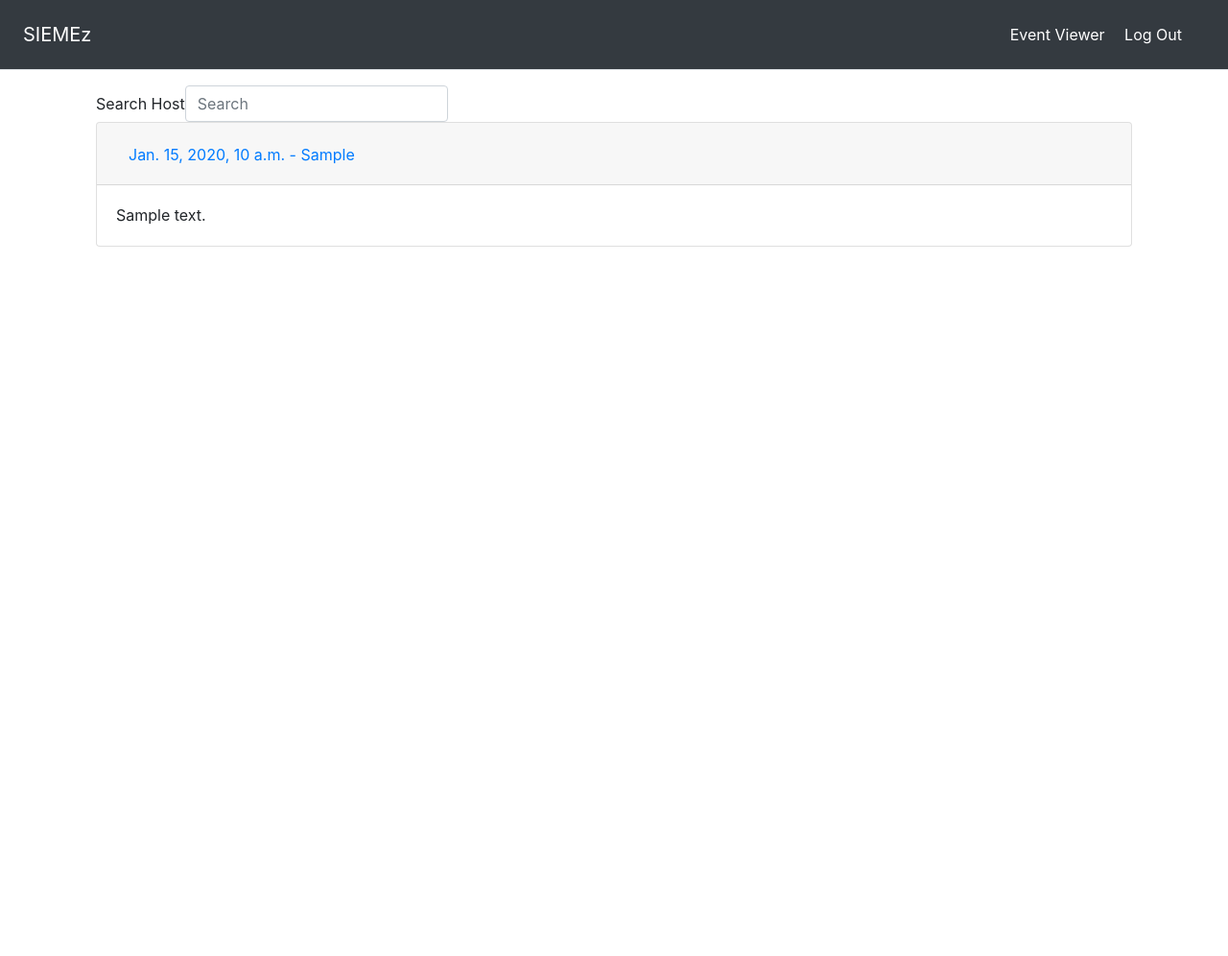
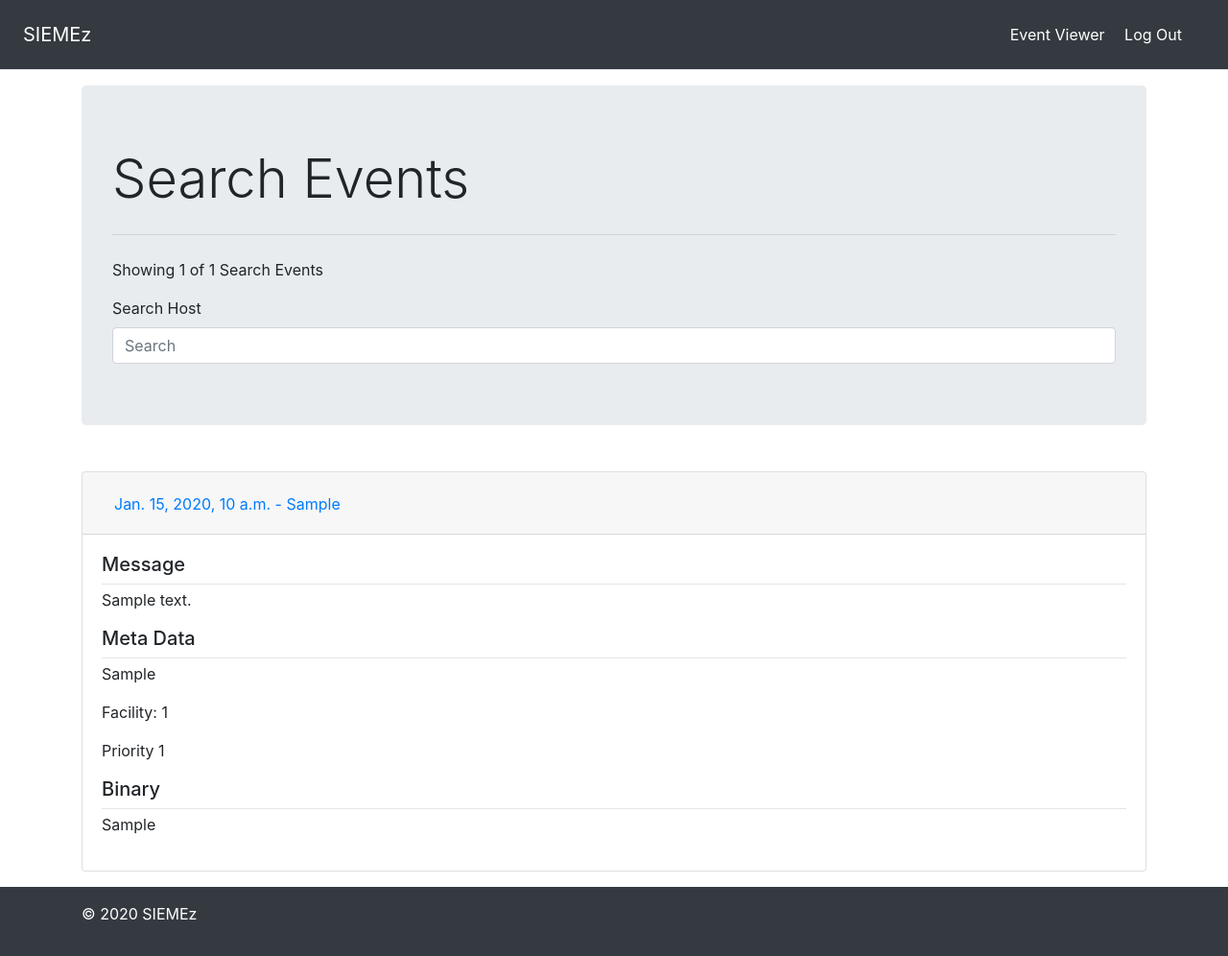
Before and after one commit to jwhitt3r/SIEMEz, a Django app: page /event/ in a window 1280 px wide, after a click that opens the changed part. Shown: the whole page at 96% size. Before the commit the page ends 257 px from the top, so only its background shows below. Run offline with Django 3.2, Linux system fonts and the light colour scheme; a user stored in the database is signed in; tables that the repository leaves empty hold one stand-in row (values such as "Sample post"); some libraries are stand-ins or nearby versions.

Commit message:
Date formatting and Event Viewer has been reconfigured
The event viewer and search events have been adapted to be more visually appealing. Additionally, a footer has been added to the web page.

Reworked the model to work with the rsyslog data format. This may need further tweaks.

```diff
--- a/docker-compose.yml
+++ b/docker-compose.yml
@@ -22,8 +22,7 @@ services:
       - postgres_data:/var/lib/postgresql/data/
     environment:
       - "POSTGRES_HOST_AUTH_METHOD=trust"
-    ports:
-      - 5432:5432
+
 
 volumes:
   postgres_data:
--- a/siem/admin.py
+++ b/siem/admin.py
@@ -2,4 +2,6 @@ from django.contrib import admin
 from .models import Event
 # Register your models here.
 
+
+
 admin.site.register(Event)
--- a/siem/models.py
+++ b/siem/models.py
@@ -25,26 +25,28 @@ from django.db import models
 # systemid -> integer
 
 class Event(models.Model):
- customerid = models.BigIntegerField(blank=True, null=True)
+ customerid = models.BigIntegerField(blank=True, default=0, null=True)
  receivedat = models.DateTimeField()
  devicereportedtime = models.DateTimeField()
- facility = models.IntegerField()
- priority = models.IntegerField()
+ facility = models.PositiveIntegerField(default=0, null=True)
+ priority = models.PositiveIntegerField()
  fromhost = models.CharField(max_length=60)
  message = models.TextField()
- ntseverity = models.IntegerField(blank=True, null=True)
- importance = models.IntegerField(blank=True, null=True)
+ ntseverity = models.PositiveIntegerField(blank=True, default=0, null=True)
+ importance = models.PositiveIntegerField(blank=True, default=0, null=True)
  eventsource = models.CharField(max_length=60, blank=True, null=True)
  eventuser = models.CharField(max_length=60, blank=True, null=True)
- eventcategory = models.IntegerField(blank=True, null=True)
- eventid = models.IntegerField(blank=True, null=True)
+ eventcategory = models.PositiveIntegerField(blank=True, default=0, null=True)
+ eventid = models.PositiveIntegerField(blank=True, default=0, null=True)
  eventbinary = models.TextField(blank=True, null=True)
- maxavailable = models.IntegerField(blank=True, null=True)
- currusage = models.IntegerField(blank=True, null=True)
- minusage = models.IntegerField(blank=True, null=True)
- maxusage = models.IntegerField(blank=True, null=True)
- infounitid = models.IntegerField()
+ maxavailable = models.PositiveIntegerField(blank=True, default=0, null=True)
+ currusage = models.PositiveIntegerField(blank=True, default=0, null=True)
+ minusage = models.PositiveIntegerField(blank=True, default=0, null=True)
+ maxusage = models.PositiveIntegerField(blank=True, default=0, null=True)
+ infounitid = models.PositiveIntegerField()
  syslogtag = models.CharField(max_length=60)
  eventlogtype = models.CharField(max_length=60, blank=True, null=True)
  genericfilename = models.CharField(max_length=60, blank=True, null=True)
- systemid = models.IntegerField(blank=True, null=True)
+ systemid = models.PositiveIntegerField(blank=True, default=0, null=True)
+ def __str__(self):
+     return self.fromhost
--- a/siem/views.py
+++ b/siem/views.py
@@ -13,15 +13,17 @@ class EventListView(LoginRequiredMixin, ListView):
     template_name = 'siem/event.html'
     context_object_name = 'event_list'
     login_url = 'account_login'
+    paginate_by = 25
+    ordering = ['-receivedat']
 
 class SearchEventResultsListView(LoginRequiredMixin, ListView):
     model = Event
     template_name = 'siem/search_event.html'
     context_object_name = 'event_list'
     login_url = 'account_login'
-
+    paginate_by = 25
     def get_queryset(self):
         hostname = self.request.GET.get('hostname')
         return Event.objects.filter(
             Q(fromhost__icontains=hostname)
-        )
+        ).order_by('-receivedat')
--- /dev/null
+++ b/static/css/base.css
@@ -0,0 +1 @@
+.top-buffer { margin-top:20px; }
--- a/templates/_base.html
+++ b/templates/_base.html
@@ -32,10 +32,17 @@
     {% endblock content %}
   </div>
 
-
+    <div class="navbar navbar-inverse navbar-fixed-bottom bg-dark  mt-3 " role="navigation">
+    	<div class="container">
+    		<div class="navbar-text text-white pull-left">
+    			<p>© 2020 SIEMEz</p>
+    		</div>
+    	</div>
+    </div>
   <!-- JS -->
 <script src="https://code.jquery.com/jquery-3.4.1.slim.min.js" integrity="sha384-J6qa4849blE2+poT4WnyKhv5vZF5SrPo0iEjwBvKU7imGFAV0wwj1yYfoRSJoZ+n" crossorigin="anonymous"></script>
 <script src="https://cdn.jsdelivr.net/npm/popper.js@1.16.0/dist/umd/popper.min.js" integrity="sha384-Q6E9RHvbIyZFJoft+2mJbHaEWldlvI9IOYy5n3zV9zzTtmI3UksdQRVvoxMfooAo" crossorigin="anonymous"></script>
 <script src="https://stackpath.bootstrapcdn.com/bootstrap/4.4.1/js/bootstrap.min.js" integrity="sha384-wfSDF2E50Y2D1uUdj0O3uMBJnjuUD4Ih7YwaYd1iqfktj0Uod8GCExl3Og8ifwB6" crossorigin="anonymous"></script>
 </body>
+
 </html>
--- a/templates/siem/event.html
+++ b/templates/siem/event.html
@@ -1,36 +1,49 @@
 {% extends '_base.html' %}
 
-{% block title %}Search{% endblock title%}
+{% block title %}Event View{% endblock title%}
 
 {% block content %}
-<div class="container">
+
+<div class="jumbotron">
+    <h1 class="display-4">Search Events</h1>
+    <hr class="my-4">
+    <p>Showing {{event_list.count}} of {{ paginator.count }} Search Events</p>
+    <form action="{% url "search_event" %}" method="GET">
         <div class="row">
             <div class="col">
-            <form class="form-inline mt-2 mt-md-0" action="{% url "search_event" %}" method="GET">
-                <div class="form-group">
             <label for="hostname">Search Host</label>
-                    <input name="hostname" class="form-control mr-sm-2" type="text" placeholder="Search" aria-label="Search"
+            <input name="hostname" class="form-control" type="text" placeholder="Search" aria-label="Search"
                 id="hostname">
+
             </div>
-                <!-- <div class="form-group">
-                    <label for="message">Search Event Message</label>
-                    <input name="message" class="form-control mr-sm-2" type="text" placeholder="Search" aria-label="Search"
-                        id="message">
     </div>
-                <div class="form-group">
-                    <label for="syslogtag">Search Syslogtag</label>
-                    <input name="syslogtag" class="form-control mr-sm-2" type="text" placeholder="Search" aria-label="Search"
-                        id="syslogtag">
+    </form>
+
 </div>
-                <div class="form-group">
-                    <label for="eventsource">Search Event Source</label>
-                    <input name="eventsource" class="form-control mr-sm-2" type="text" placeholder="Search" aria-label="Search"
-                        id="eventsource">
-                </div> -->
-            </form>
+
+<nav aria-label="page navigation">
+    <div class="pagination">
+        <ul class="pagination justify-content-center">
+            {% if page_obj.has_previous %}
+            <li class="page-item"><a class="page-link" href="?page=1 &hostname={{ query }}">&laquo; first</a></li>
+            <li class="page-item"><a class="page-link"
+                    href="?page={{ page_obj.previous_page_number }}&hostname={{ query }}">previous</a></li>
+            {% endif %}
+
+            {% if page_obj.has_next %}
+            <li class="page-item"><a class="page-link"
+                    href="?page={{ page_obj.next_page_number }}&hostname={{ query }}">next</a></li>
+            <li class="page-item"><a class="page-link"
+                    href="?page={{ page_obj.paginator.num_pages }}&hostname={{ query }}">last
+                    &raquo;</a></li>
+            {% endif %}
+        </ul>
     </div>
-        {% for event in event_list %}
+</nav>
+
+{% for event in page_obj %}
 <div class="w-100">
+    <div class="row">
         <div class="col">
             <div class="accordion" id="accordion">
                 <div class="card">
@@ -46,7 +59,24 @@
 
                     <div id="collapse{{ event.id }}" class="collapse " aria-labelledby="headingOne">
                         <div class="card-body">
-                                {{ event.message }}
+                            <h5>Message</h5>
+                            <hr class="my-1">
+                            <p>{{ event.message }}</p>
+                            <h5>Meta Data</h5>
+                            <hr class="my-1">
+                            <p>{{ event.syslogtag }}</p>
+                            <p>Facility: {{ event.facility }}</p>
+                            <p>Priority {{ event.priority }}</p>
+                            {% if event.eventbinary %}
+                            <h5>Binary</h5>
+                            <hr class="my-1">
+                            <p>{{ event.eventbinary }}</p>
+                            {% else %}
+                            <h5>Binary</h5>
+                            <hr class="my-1">
+                            <p>No Associating Binary</p>
+                            {% endif %}
+                        </div>
                     </div>
                 </div>
             </div>
@@ -54,7 +84,6 @@
     </div>
 </div>
 {% endfor %}
-    </div>
-</div>
+
 
 {% endblock content %}
```
Also changed, not shown: siemez/settings.py (+6 -3 lines), templates/siem/search_event.html (+32 -3 lines), siem/migrations/0001_initial.py. Lines whose indentation alone changed are shown as unchanged.
